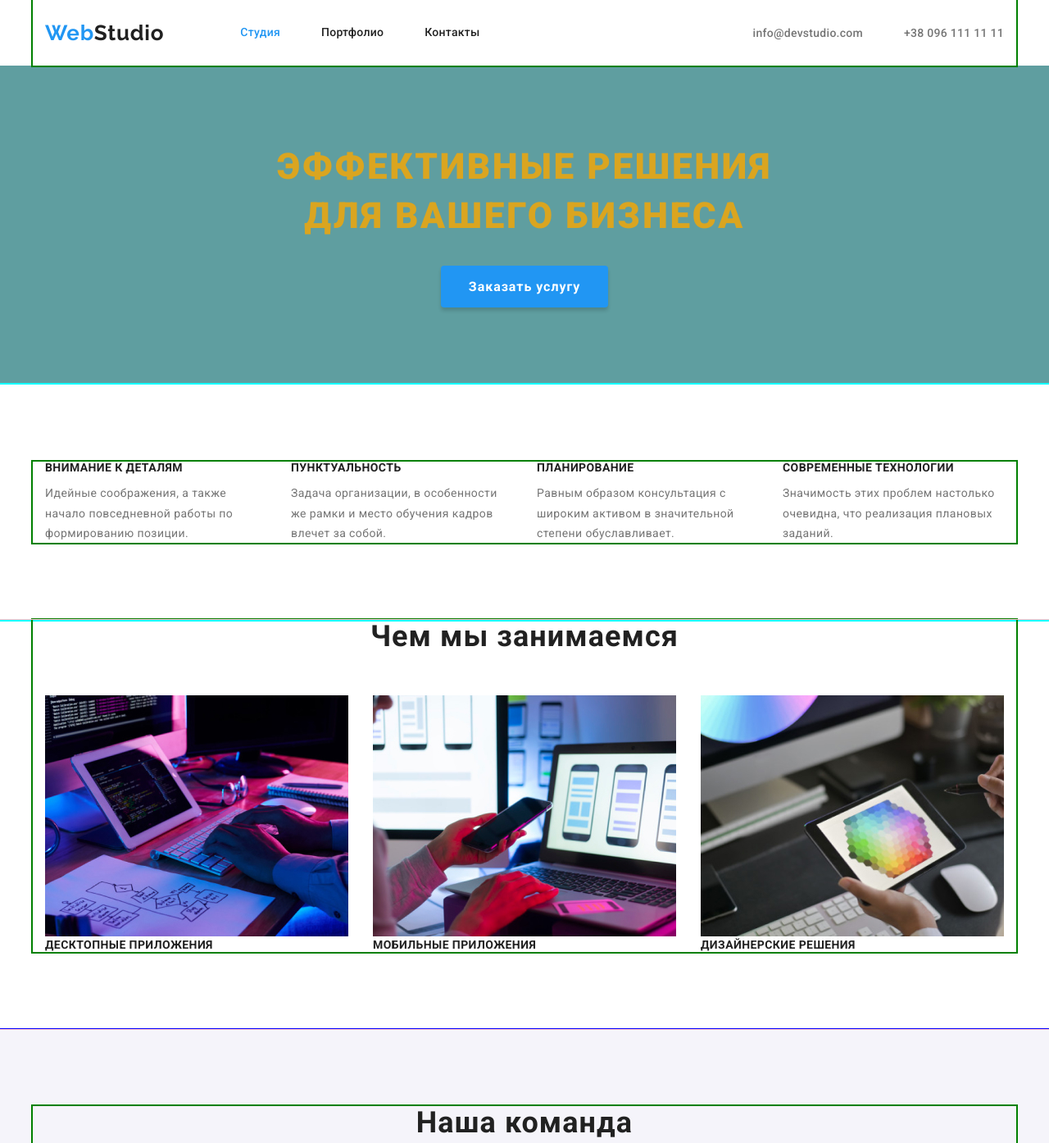
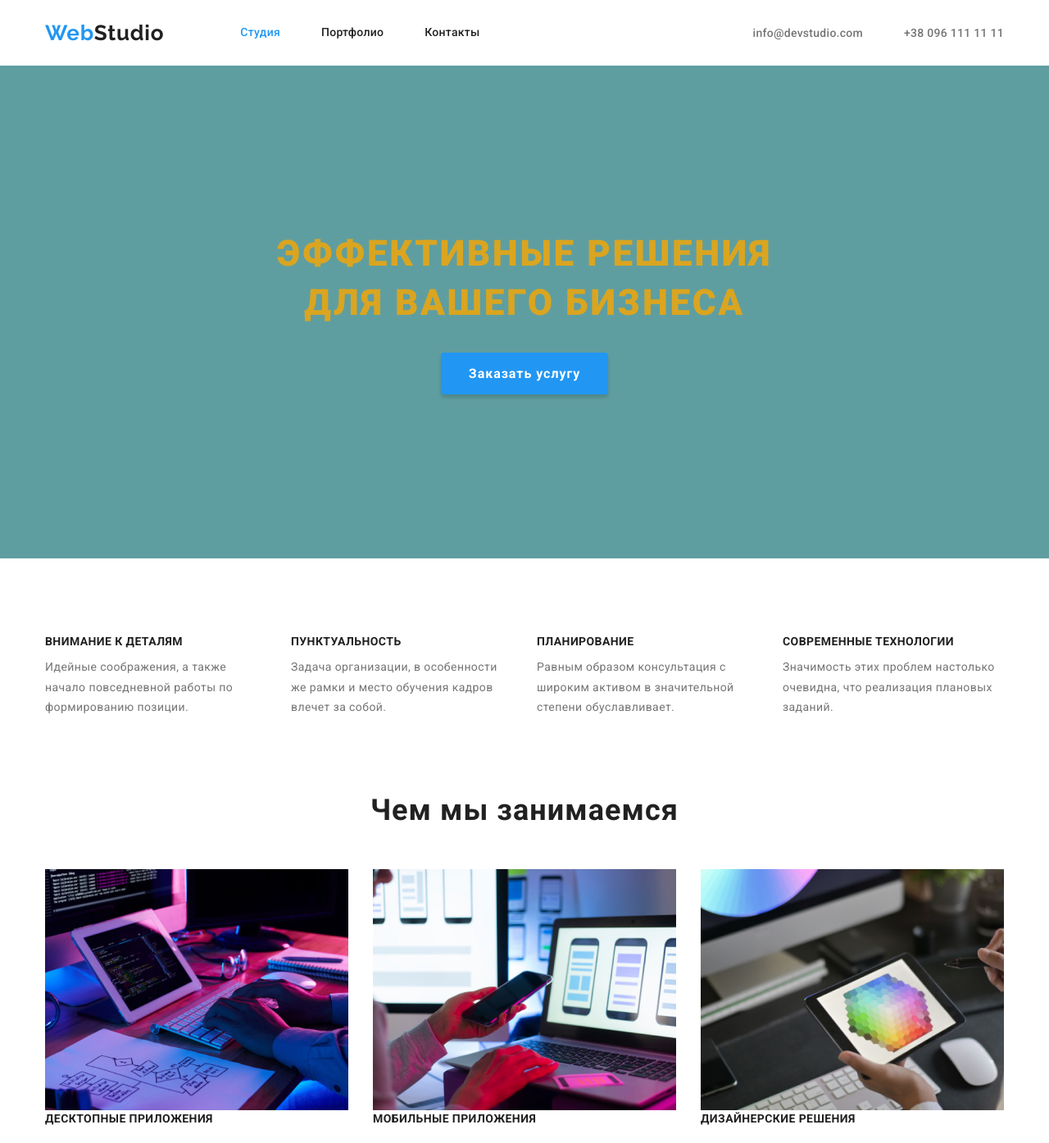
Before and after one commit to MaksymSharpan/goit-markup-hw-03, a plain HTML site: page index.html in a window 1280 px wide. Shown: the top 1394 px of the page at 82% size. Drawn offline with nearby package versions, Linux system fonts and the light colour scheme.

```diff
--- a/css/styles.css
+++ b/css/styles.css
@@ -147,8 +147,8 @@ p {
   text-align: center;
   /* margin-bottom: 94px; */
   /* outline: 1px solid red; */
-  padding-bottom: 94px;
-  padding-top: 94px;
+  padding-bottom: 200px;
+  padding-top: 200px;
 
   background-color: cadetblue;
 }
@@ -177,7 +177,7 @@ p {
   padding-left: 15px;
   padding-right: 15px;
 
-  outline: 2px solid green;
+  /* outline: 2px solid green; */
 }
 
 .main {
@@ -200,7 +200,7 @@ p {
   padding-bottom: 94px;
   padding-top: 94px;
 
-  outline: 2px solid aqua;
+  /* outline: 2px solid aqua; */
 }
 .list.feat {
   display: flex;
@@ -271,7 +271,7 @@ p {
   padding-bottom: 94px;
   /* padding-top: 94px; */
 
-  outline: 1px solid pink;
+  /* outline: 1px solid pink; */
 }
 
 .list .heading-class {
@@ -283,7 +283,7 @@ p {
   padding-top: 94px;
   padding-bottom: 94px;
 
-  outline: 1px solid blue;
+  /* outline: 1px solid blue; */
 }
 .list.team {
   display: flex;
@@ -348,7 +348,7 @@ p {
   padding-top: 94px;
   padding-bottom: 94px;
 
-  outline: 2px solid yellowgreen;
+  /* outline: 2px solid yellowgreen; */
 }
 
 .list.filter {
@@ -379,7 +379,7 @@ p {
   width: 370px;
   justify-content: center;
 
-  outline: 2px solid tomato;
+  /* outline: 2px solid tomato; */
 
   margin-right: 30px;
   margin-bottom: 30px;
```
